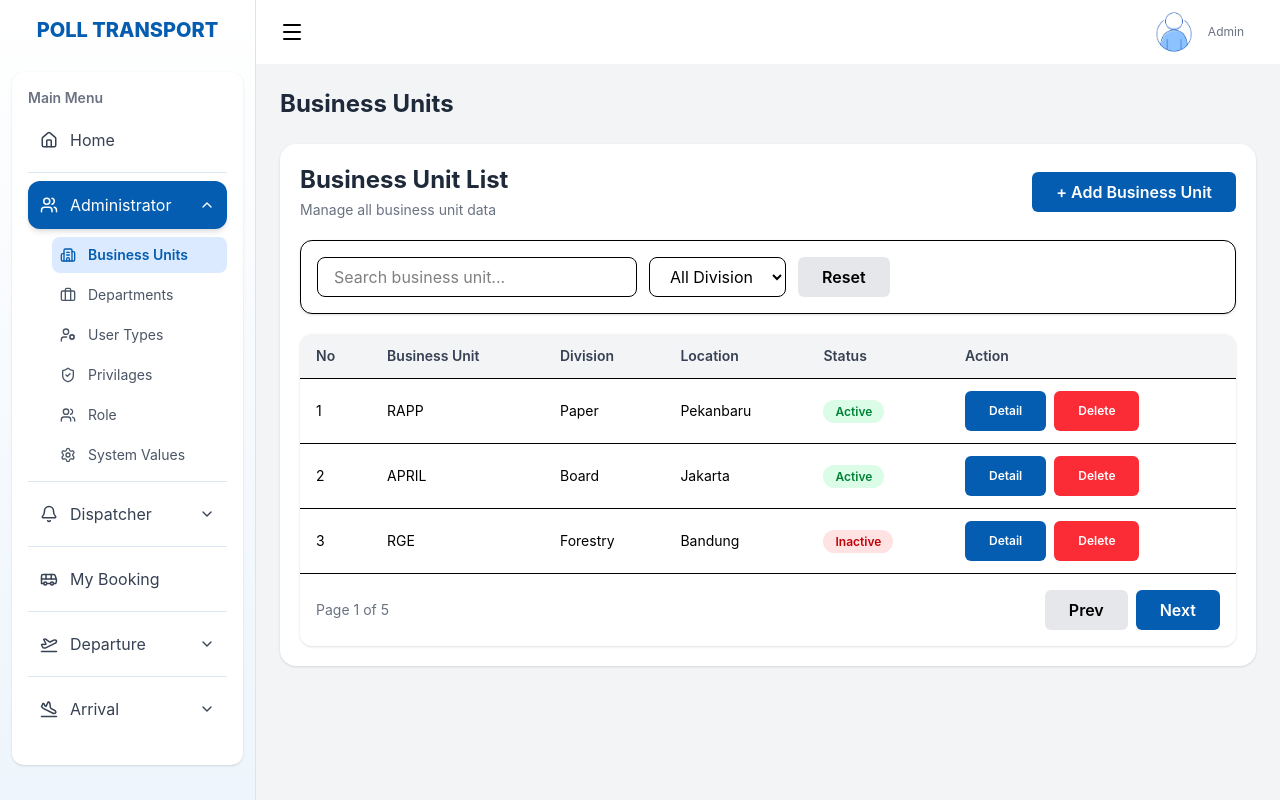
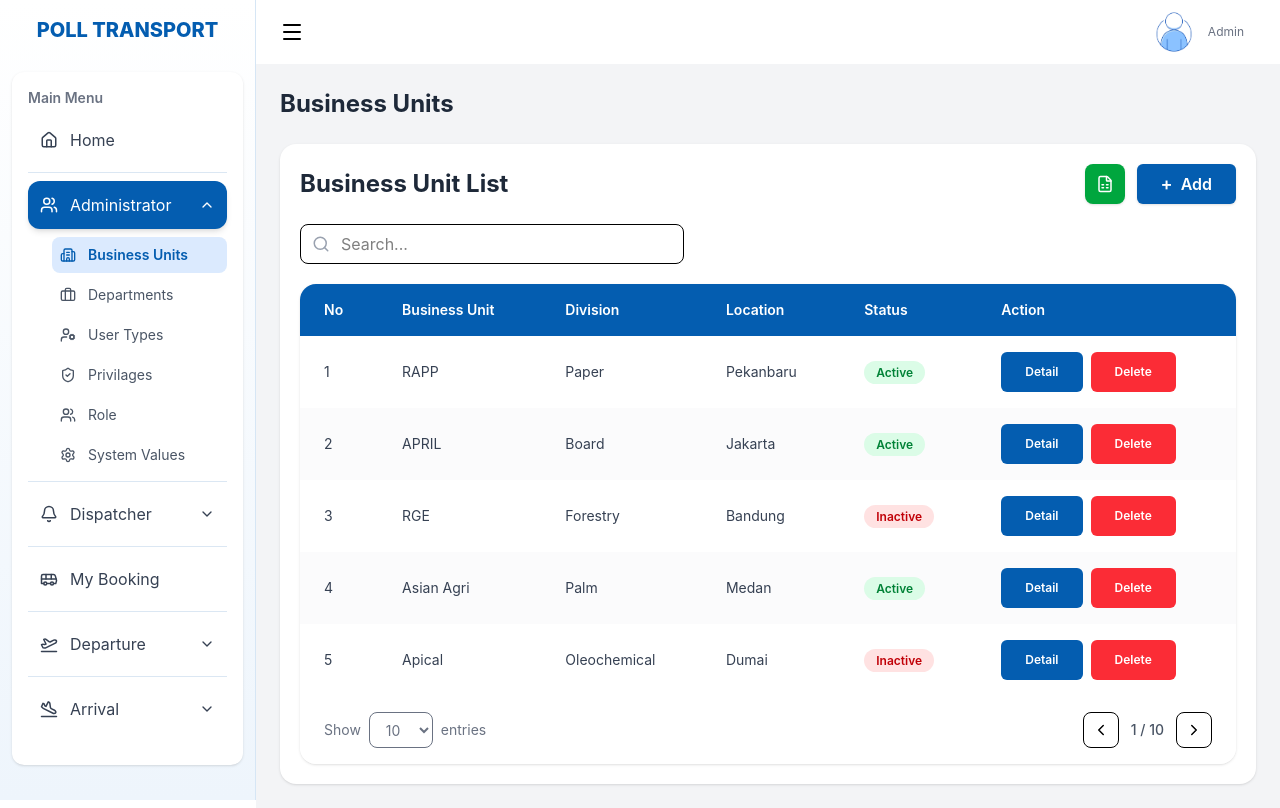
Before and after one commit to mulzahrian/TBS-React-POC, a React (Vite) app: page /business-units in a window 1280 px wide. Built offline with nearby package versions, Linux system fonts and the light colour scheme; no server answers.

Commit message:
add:chanhes for design table

```diff
--- a/src/pages/business-units/BusinessUnits.jsx
+++ b/src/pages/business-units/BusinessUnits.jsx
@@ -2,11 +2,16 @@ import { Fragment } from "react";
 import MainLayout from "../../components/layout/MainLayout";
 import PageContainer from "../../components/fragments/PageContainer";
 
-import Table from "../../components/elements/Table";
+import {
+    Search,
+    ChevronLeft,
+    ChevronRight,
+    FileSpreadsheet,
+} from "lucide-react";
+
 import Button from "../../components/elements/Button";
 
 const BusinessUnits = () => {
-    // dummy data sementara
     const data = [
         {
             id: 1,
@@ -29,9 +34,22 @@ const BusinessUnits = () => {
             location: "Bandung",
             status: false,
         },
+        {
+            id: 4,
+            business_unit: "Asian Agri",
+            division: "Palm",
+            location: "Medan",
+            status: true,
+        },
+        {
+            id: 5,
+            business_unit: "Apical",
+            division: "Oleochemical",
+            location: "Dumai",
+            status: false,
+        },
     ];
 
-    // columns table
     const columns = [
         {
             header: "No",
@@ -53,9 +71,15 @@ const BusinessUnits = () => {
             header: "Status",
             render: (row) => (
                 <span
-                    className={`px-3 py-1 rounded-full text-xs font-semibold ${
-                        row.status ? "bg-green-100 text-green-700" : "bg-red-100 text-red-700"
-                    }`}
+                    className={`
+                        px-3 py-1 rounded-full
+                        text-xs font-semibold
+                        ${
+                            row.status
+                                ? "bg-green-100 text-green-700"
+                                : "bg-red-100 text-red-700"
+                        }
+                    `}
                 >
                     {row.status ? "Active" : "Inactive"}
                 </span>
@@ -63,11 +87,16 @@ const BusinessUnits = () => {
         },
         {
             header: "Action",
-            render: (row) => (
-                <div className="flex gap-2">
-                    <Button className="h-8 text-xs px-4">Detail</Button>
+            render: () => (
+                <div className="flex items-center gap-2">
+                    <Button className="h-8 text-xs px-4">
+                        Detail
+                    </Button>
 
-                    <Button variant="danger" className="h-8 text-xs px-4">
+                    <Button
+                        variant="danger"
+                        className="h-8 text-xs px-4"
+                    >
                         Delete
                     </Button>
                 </div>
@@ -80,52 +109,222 @@ const BusinessUnits = () => {
             <PageContainer title="Business Units">
                 <Fragment>
                     <div className="space-y-5">
+
                         {/* Header */}
                         <div className="flex items-center justify-between">
-                            <div>
-                                <h1 className="text-2xl font-bold text-gray-800">
-                                    Business Unit List
-                                </h1>
+                            <h1 className="text-2xl font-bold text-gray-800">
+                                Business Unit List
+                            </h1>
 
-                                <p className="text-sm text-gray-500 mt-1">
-                                    Manage all business unit data
-                                </p>
+                            <div className="flex items-center gap-3">
+
+                                {/* Excel */}
+                                <button
+                                    className="
+                                        h-10 w-10 rounded-lg
+                                        bg-green-600 hover:bg-green-700
+                                        text-white
+                                        flex items-center justify-center
+                                        transition
+                                        shadow-sm
+                                    "
+                                >
+                                    <FileSpreadsheet size={18} />
+                                </button>
+
+                                {/* Add */}
+                                <Button
+                                    className="
+                                        px-4
+                                        flex items-center gap-2
+                                        shadow-sm
+                                    "
+                                >
+                                    <span className="text-lg leading-none">
+                                        +
+                                    </span>
+
+                                    Add
+                                </Button>
                             </div>
-
-                            <Button>+ Add Business Unit</Button>
                         </div>
 
-                        {/* Filter */}
-                        <div className="bg-white p-4 rounded-xl shadow-sm border">
-                            <div className="flex flex-col md:flex-row gap-3">
+                        {/* Search */}
+                        <div className="flex items-center justify-between">
+                            <div className="relative w-full max-w-sm">
+                                <Search
+                                    size={18}
+                                    className="
+                                        absolute
+                                        left-3
+                                        top-1/2
+                                        -translate-y-1/2
+                                        text-gray-400
+                                    "
+                                />
+
                                 <input
                                     type="text"
-                                    placeholder="Search business unit..."
-                                    className="w-full md:w-80 h-10 border rounded-lg px-4 outline-none focus:ring-2 focus:ring-[#045db0]"
+                                    placeholder="Search..."
+                                    className="
+                                        w-full
+                                        h-10
+                                        pl-10
+                                        pr-4
+                                        rounded-lg
+                                        border
+                                        bg-white
+                                        outline-none
+                                        focus:ring-2
+                                        focus:ring-[#045db0]
+                                    "
                                 />
-
-                                <select className="h-10 border rounded-lg px-4 outline-none focus:ring-2 focus:ring-[#045db0]">
-                                    <option>All Division</option>
-                                    <option>Paper</option>
-                                    <option>Board</option>
-                                    <option>Forestry</option>
-                                </select>
-
-                                <Button variant="secondary">Reset</Button>
                             </div>
                         </div>
 
                         {/* Table */}
-                        <Table
-                            columns={columns}
-                            data={data}
-                            loading={false}
-                            paging={{
-                                page: 1,
-                                totalPages: 5,
-                            }}
-                            onPageChange={(page) => console.log(page)}
-                        />
+                        <div className="bg-white rounded-2xl shadow-sm overflow-hidden">
+                            <div className="overflow-x-auto">
+
+                                <table className="min-w-full text-sm text-left">
+
+                                    {/* Table Header */}
+                                    <thead className="bg-[#045db0]">
+                                        <tr>
+                                            {columns.map(
+                                                (column, index) => (
+                                                    <th
+                                                        key={index}
+                                                        className="
+                                                            px-6 py-4
+                                                            text-white
+                                                            font-semibold
+                                                            whitespace-nowrap
+                                                        "
+                                                    >
+                                                        {column.header}
+                                                    </th>
+                                                )
+                                            )}
+                                        </tr>
+                                    </thead>
+
+                                    {/* Table Body */}
+                                    <tbody>
+                                        {data.map((row, index) => (
+                                            <tr
+                                                key={row.id}
+                                                className={`
+                                                    transition
+                                                    hover:bg-blue-50
+                                                    ${
+                                                        index % 2 === 0
+                                                            ? "bg-white"
+                                                            : "bg-gray-50/70"
+                                                    }
+                                                `}
+                                            >
+                                                {columns.map(
+                                                    (column, colIndex) => (
+                                                        <td
+                                                            key={colIndex}
+                                                            className="
+                                                                px-6 py-4
+                                                                text-gray-700
+                                                            "
+                                                        >
+                                                            {column.render
+                                                                ? column.render(
+                                                                      row,
+                                                                      index
+                                                                  )
+                                                                : row[
+                                                                      column.accessor
+                                                                  ]}
+                                                        </td>
+                                                    )
+                                                )}
+                                            </tr>
+                                        ))}
+                                    </tbody>
+                                </table>
+                            </div>
+
+                            {/* Pagination */}
+                            <div
+                                className="
+                                    flex flex-col md:flex-row
+                                    items-center justify-between
+                                    gap-4
+                                    px-6 py-4
+                                    bg-white
+                                "
+                            >
+
+                                {/* Show Entries */}
+                                <div className="flex items-center gap-2 text-sm text-gray-500">
+                                    <span>Show</span>
+
+                                    <select
+                                        className="
+                                            h-9 px-3
+                                            rounded-lg border
+                                            bg-white
+                                            outline-none
+                                            focus:ring-2
+                                            focus:ring-[#045db0]
+                                        "
+                                    >
+                                        <option>10</option>
+                                        <option>20</option>
+                                        <option>30</option>
+                                        <option>40</option>
+                                        <option>50</option>
+                                    </select>
+
+                                    <span>entries</span>
+                                </div>
+
+                                {/* Pagination */}
+                                <div className="flex items-center gap-3">
+
+                                    <button
+                                        className="
+                                            h-9 w-9
+                                            rounded-lg border
+                                            bg-white
+                                            flex items-center justify-center
+                                            hover:bg-gray-100
+                                            transition
+                                        "
+                                    >
+                                        <ChevronLeft size={18} />
+                                    </button>
+
+                                    <div
+                                        className="
+                                            text-sm font-medium
+                                            text-gray-600
+                                        "
+                                    >
+                                        1 / 10
+                                    </div>
+
+                                    <button
+                                        className="
+                                            h-9 w-9
+                                            rounded-lg border
+                                            bg-white
+                                            flex items-center justify-center
+                                            hover:bg-gray-100
+                                            transition
+                                        "
+                                    >
+                                        <ChevronRight size={18} />
+                                    </button>
+                                </div>
+                            </div>
+                        </div>
                     </div>
                 </Fragment>
             </PageContainer>
```
